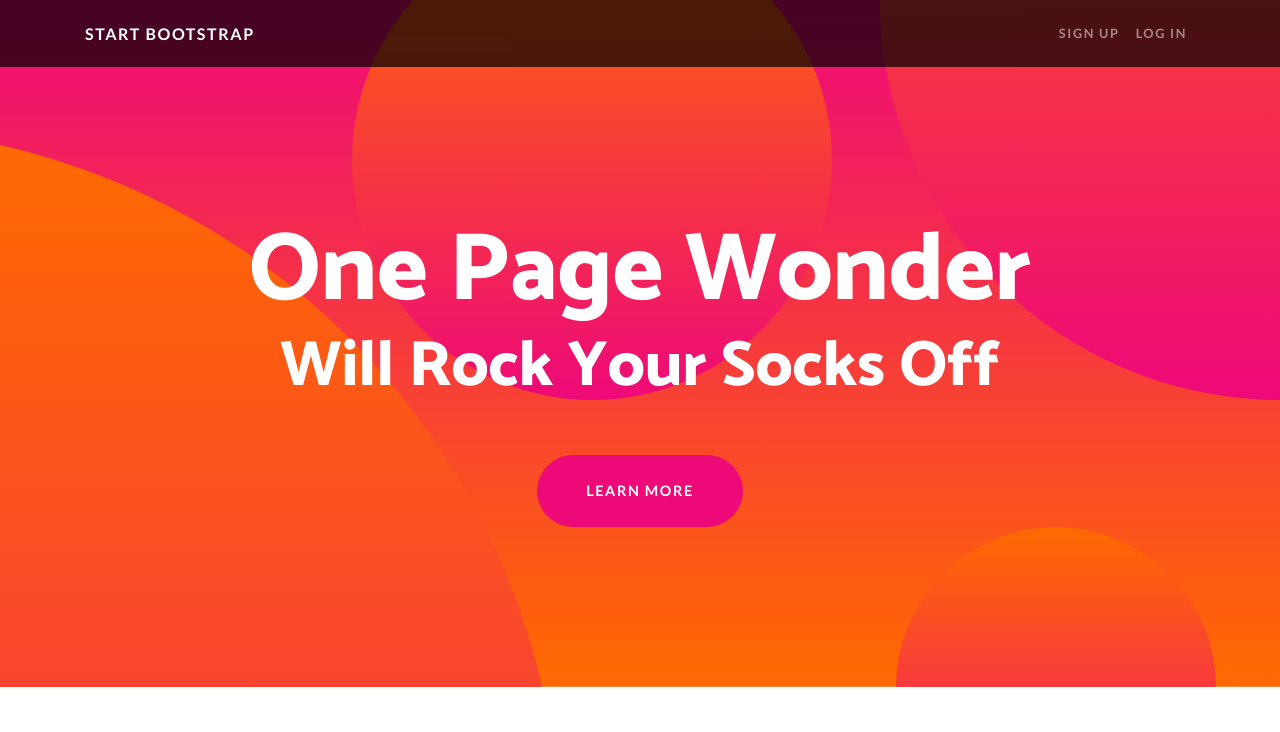
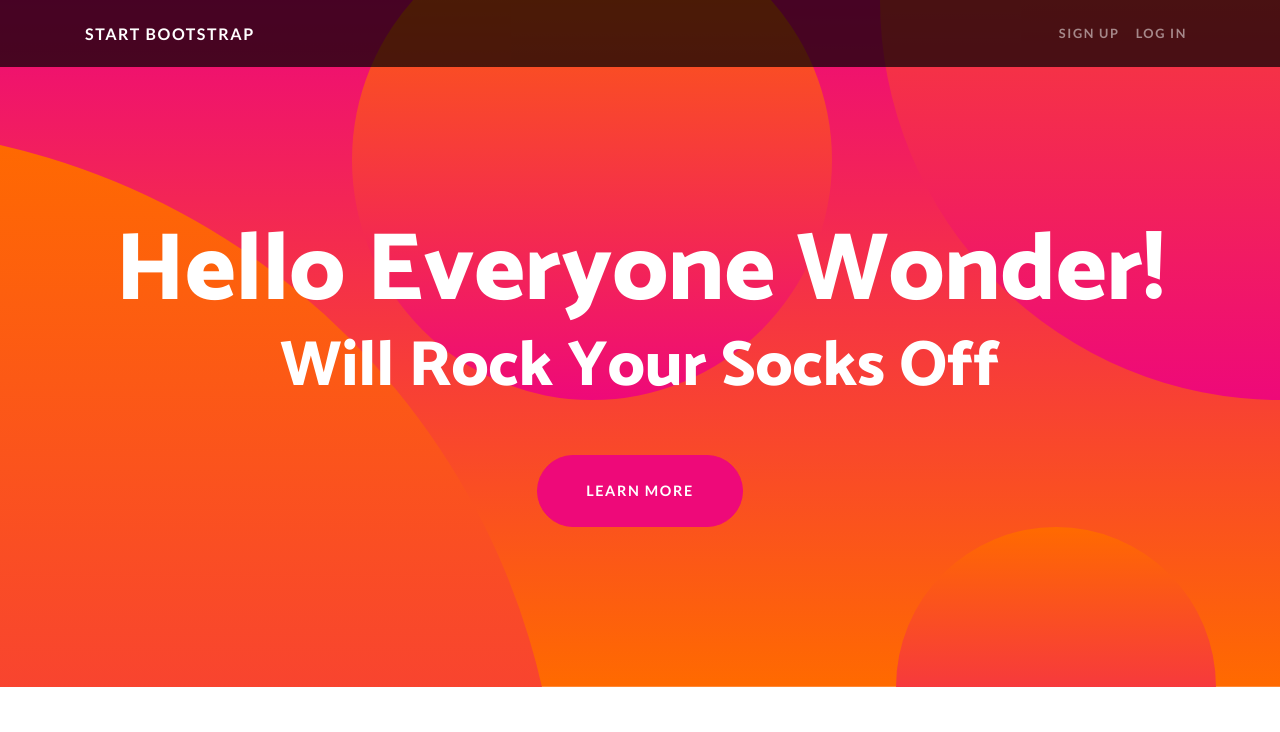
Before and after one commit to maxnguyen24111993/testing-netlify, a website: page index.html in a window 1280 px wide. Shown: the top 732 px of the page. Drawn offline with Linux system fonts and the light colour scheme.

Commit message:
tesing deploy 2

```diff
--- a/index.html
+++ b/index.html
@@ -47,7 +47,7 @@
   <header class="masthead text-center text-white">
     <div class="masthead-content">
       <div class="container">
-        <h1 class="masthead-heading mb-0">One Page Wonder</h1>
+        <h1 class="masthead-heading mb-0">Hello Everyone Wonder!</h1>
         <h2 class="masthead-subheading mb-0">Will Rock Your Socks Off</h2>
         <a href="#" class="btn btn-primary btn-xl rounded-pill mt-5">Learn More</a>
       </div>
```
